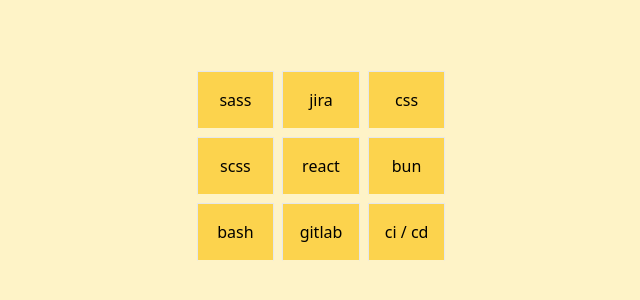
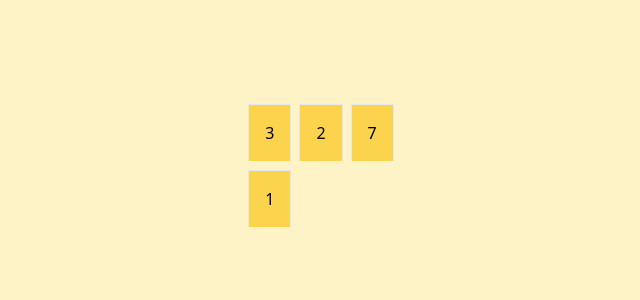
Before and after one commit to hansmaast/website, a Nuxt app: page / in a window 1280 px wide. Shown: the part 234-534 px from the top of the page, without its empty margins (319-959 px from the left). Built offline with nearby package versions, Linux system fonts and the light colour scheme.

Commit message:
refactor: start improvement of logic

```diff
--- a/components/GridSwitcher.vue
+++ b/components/GridSwitcher.vue
@@ -1,5 +1,5 @@
 <script lang="ts" setup>
-import { pickRandomItemsFromArray } from '~/utils/pickRandomItemsFromArray'
+import { getRandomItems } from '~/utils/getRandomItems'
 
 const props = withDefaults(defineProps<{
   items: string[]
@@ -8,44 +8,33 @@ const props = withDefaults(defineProps<{
   changeNumberOfItems?: number
 }>(), {
   shuffleSpeedInMs: 3000,
-  displayNumberOfItems: 9,
-  changeNumberOfItems: 4,
+  displayNumberOfItems: 4,
+  changeNumberOfItems: 1,
 })
 
-const displayedItems = ref<string[]>([])
-
-const getRandomIndex = (arr: string[]) => Math.floor(Math.random() * arr.length)
-
-const getRandomItems = () => pickRandomItemsFromArray(props.items, props.displayNumberOfItems)
-
-function replaceItemAt(index: number) {
-  let newItem = props.items[getRandomIndex(props.items)]
-  while (displayedItems.value.includes(newItem))
-    newItem = props.items[getRandomIndex(props.items)]
-  displayedItems.value[index] = newItem
-}
+const initialItems = getRandomItems(props.items, props.displayNumberOfItems)
+const itemsToDisplay = ref(initialItems)
+const itemsAlreadyDisplayed = reactive(new Set(initialItems))
+const remainingItems = computed(() => props.items.filter(item => !itemsAlreadyDisplayed.has(item)))
+const newItemsThatHaveNotBeenDisplayed = computed(() => getRandomItems(remainingItems.value, props.changeNumberOfItems))
+watchEffect(() => {
+  console.log('itemsAlreadyDisplayed', itemsAlreadyDisplayed)
+  console.log('remainingItems', remainingItems.value)
+  console.log('newItemsThatHaveNotBeenDisplayed', newItemsThatHaveNotBeenDisplayed.value)
+})
 
 onMounted(() => {
-  displayedItems.value = getRandomItems()
-
-  const usedIndexes = new Set<number>()
-
-  const updateItem = () => {
-    let randomIndex = getRandomIndex(displayedItems.value)
-    if (usedIndexes.size === displayedItems.value.length)
-      usedIndexes.clear()
-    while (usedIndexes.has(randomIndex))
-      randomIndex = getRandomIndex(displayedItems.value)
-    usedIndexes.add(randomIndex)
-    replaceItemAt(randomIndex)
-  }
-
   const interval = setInterval(() => {
-    for (let i = 0; i < props.changeNumberOfItems; i++)
-      updateItem()
+    newItemsThatHaveNotBeenDisplayed.value.forEach(item => itemsAlreadyDisplayed.add(item))
+    if (itemsAlreadyDisplayed.size === props.items.length) {
+      itemsAlreadyDisplayed.clear()
+      itemsToDisplay.value.forEach(item => itemsAlreadyDisplayed.add(item))
+    }
   }, props.shuffleSpeedInMs)
 
-  onUnmounted(() => clearInterval(interval))
+  onBeforeUnmount(() => {
+    clearInterval(interval)
+  })
 })
 </script>
 
@@ -56,7 +45,7 @@ onMounted(() => {
     class="grid grid-cols-3 gap-2 justify-items-stretch w-full"
   >
     <figure
-      v-for="item in displayedItems"
+      v-for="item in itemsToDisplay"
       :key="item"
       class="bg-amber-300 text-center p-4 border border-b-amber-100"
     >
--- a/data.ts
+++ b/data.ts
@@ -1,26 +1,10 @@
 export const thingsIDo: string[] = [
-  'JavaScript',
-  'TypeScript',
-  'CSS',
-  'Sass',
-  'SCSS',
-  'HTML',
-  'Vue',
-  'React',
-  'Node.js',
-  'Zsh',
-  'Bash',
-  'Git',
-  'GitHub',
-  'GitLab',
-  'Bitbucket',
-  'Figma',
-  'Bun',
-  'Npm',
-  'Yarn',
-  'pnpm',
-  'Jira',
-  'CI / CD',
-  'a11y',
-  'SEO',
+  '1',
+  '2',
+  '3',
+  '4',
+  '5',
+  '6',
+  '7',
+  '8',
 ].map(technology => technology.toLowerCase())
--- /dev/null
+++ b/utils/getRandomIndex.ts
@@ -0,0 +1,3 @@
+export function getRandomIndex(length: number): number {
+  return Math.floor(Math.random() * length)
+}
--- /dev/null
+++ b/utils/getRandomItems.ts
@@ -0,0 +1,5 @@
+import { shuffleArray } from './shuffleArray'
+
+export function getRandomItems<T>(array: T[], count: number): T[] {
+  return shuffleArray<T>(array).slice(0, count)
+}
--- a/utils/pickRandomItemsFromArray.ts
+++ /dev/null
@@ -1,3 +0,0 @@
-export function pickRandomItemsFromArray<T>(array: T[], count: number): T[] {
-  return shuffleArray<T>(array).slice(0, count)
-}
--- a/utils/shuffleArray.ts
+++ b/utils/shuffleArray.ts
@@ -1,9 +1,8 @@
 export function shuffleArray<T>(arr: readonly T[]): T[] {
   const result = arr.slice()
-
   /**
-     * https://en.wikipedia.org/wiki/Fisher%E2%80%93Yates_shuffle#The_modern_algorithm
-     */
+   * https://en.wikipedia.org/wiki/Fisher%E2%80%93Yates_shuffle#The_modern_algorithm
+   */
   for (let i = result.length - 1; i >= 1; i--) {
     const j = Math.floor(Math.random() * (i + 1));
     [result[i], result[j]] = [result[j], result[i]]
```
